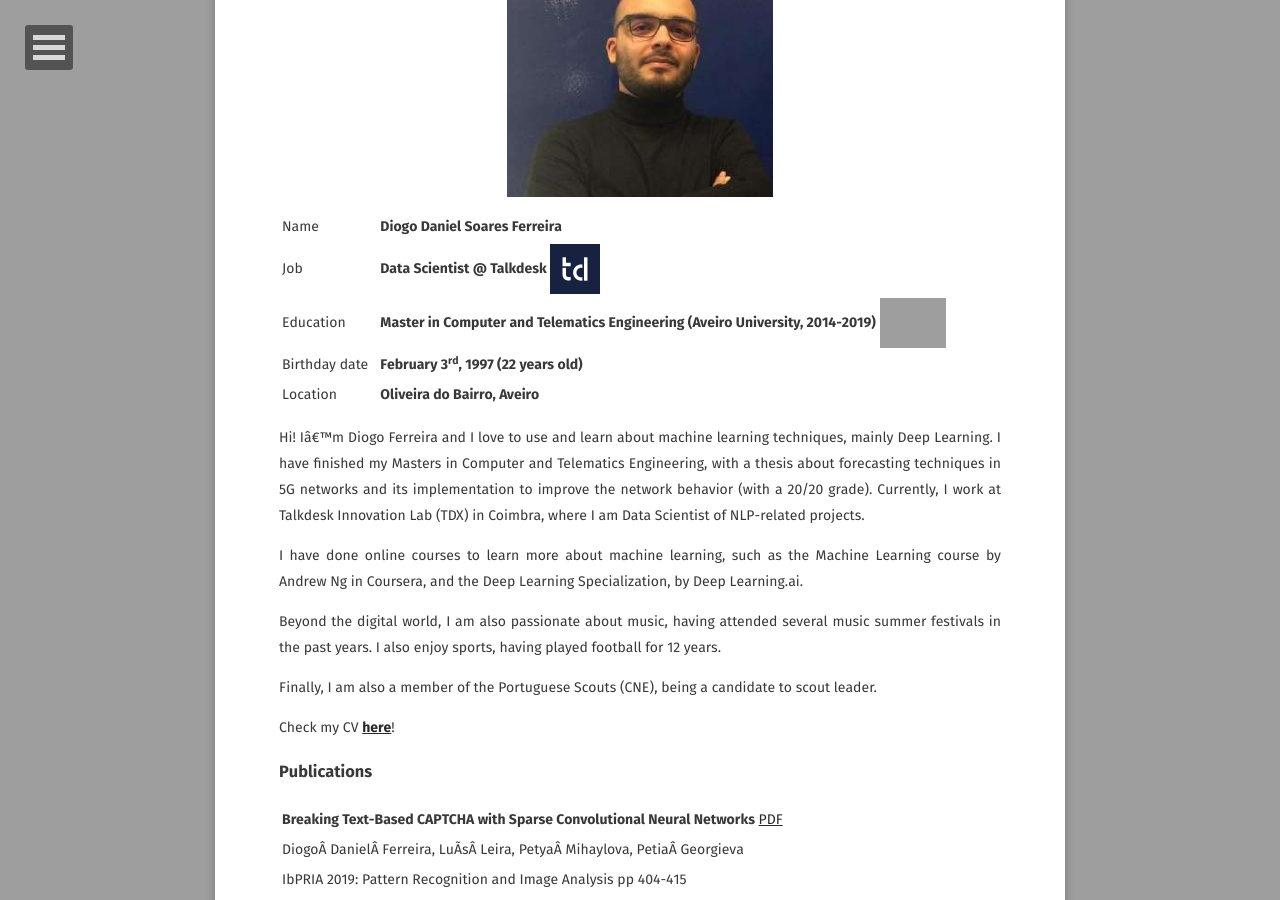
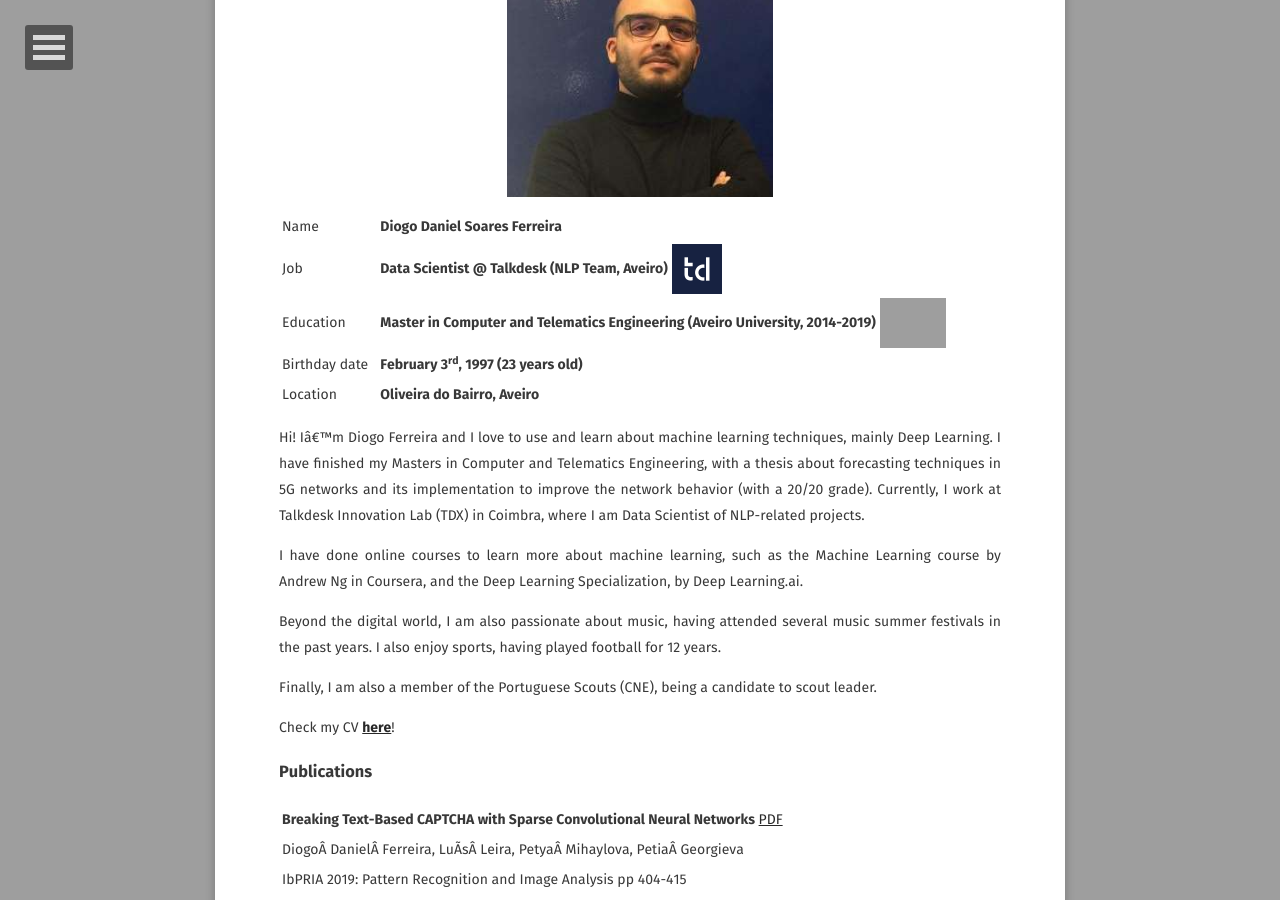
Before and after one commit to diogodanielsoaresferreira/diogodanielsoaresferreira.github.io, a Jekyll site: the page built from about/index.md, in a window 1280 px wide and 900 px high, scrolled down 413 px. Built offline with Jekyll 4.4.1, drawn with Linux system fonts in a browser that asks for light colours; some web fonts are replaced; comment, search, counter and statistics services are not loaded; grey boxes are pictures that could not be loaded.

Commit message:
Updated about
Updated CV, years old and Talkdesk location

```diff
--- a/about/index.md
+++ b/about/index.md
@@ -11,9 +11,9 @@ comments: false
 ![me](../assets/img/me.png "me"){: style="height:250px"}
 
 |Name| **Diogo Daniel Soares Ferreira**|
-|Job| **Data Scientist @ Talkdesk** ![UA_Logo](../assets/img/talkdesk_logo_2.png "Talkdesk Logo"){: style="display:inline; height:50px"}|
+|Job| **Data Scientist @ Talkdesk (NLP Team, Aveiro)** ![UA_Logo](../assets/img/talkdesk_logo_2.png "Talkdesk Logo"){: style="display:inline; height:50px"}|
 |Education| **Master in Computer and Telematics Engineering (Aveiro University, 2014-2019)** ![UA_Logo](../assets/img/ua_logo_3.jpg "UA Logo"){: style="display:inline; height:50px"}|
-|Birthday date| **February 3<sup>rd</sup>, 1997 (22 years old)**|
+|Birthday date| **February 3<sup>rd</sup>, 1997 (23 years old)**|
 |Location| **Oliveira do Bairro, Aveiro**|
 
 Hi! I'm Diogo Ferreira and I love to use and learn about machine learning techniques, mainly Deep Learning. I have finished my Masters in Computer and Telematics Engineering, with a thesis about forecasting techniques in 5G networks and its implementation to improve the network behavior (with a 20/20 grade). Currently, I work at Talkdesk Innovation Lab (TDX) in Coimbra, where I am Data Scientist of NLP-related projects.
```
Also changed, not shown: 15 other files.
